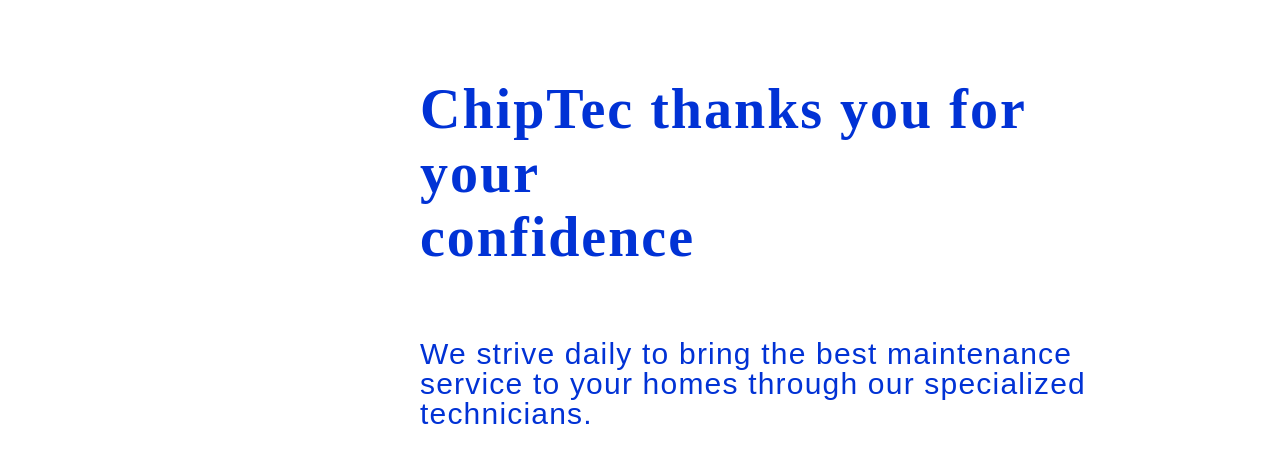
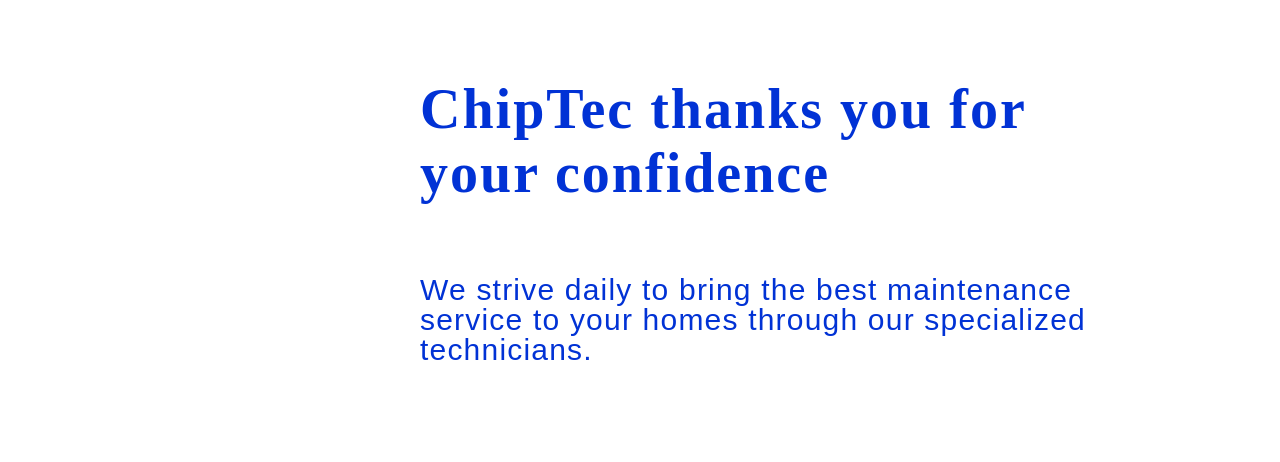
Before and after one commit to TF-GrupoChipTec/ChipTec, a plain HTML site: page Register.html in a window 1280 px wide. Shown: the part 172-634 px from the top of the page. Drawn offline with nearby package versions, Linux system fonts and the light colour scheme.

Commit message:
Update Register.html

```diff
--- a/Register.html
+++ b/Register.html
@@ -31,7 +31,7 @@
     </header>
 <div>
     <div class="content">
-        <h1 style="margin-right: 400px " >ChipTec thanks you for your <br>confidence</h1>
+        <h1 style="margin-right: 400px " >ChipTec thanks you for your confidence</h1>
         <div style="margin-top: 70px;margin-right: 400px">
         <p class="par">We strive daily to bring the best maintenance service to your homes through our specialized technicians. <br>
         </p>
```
